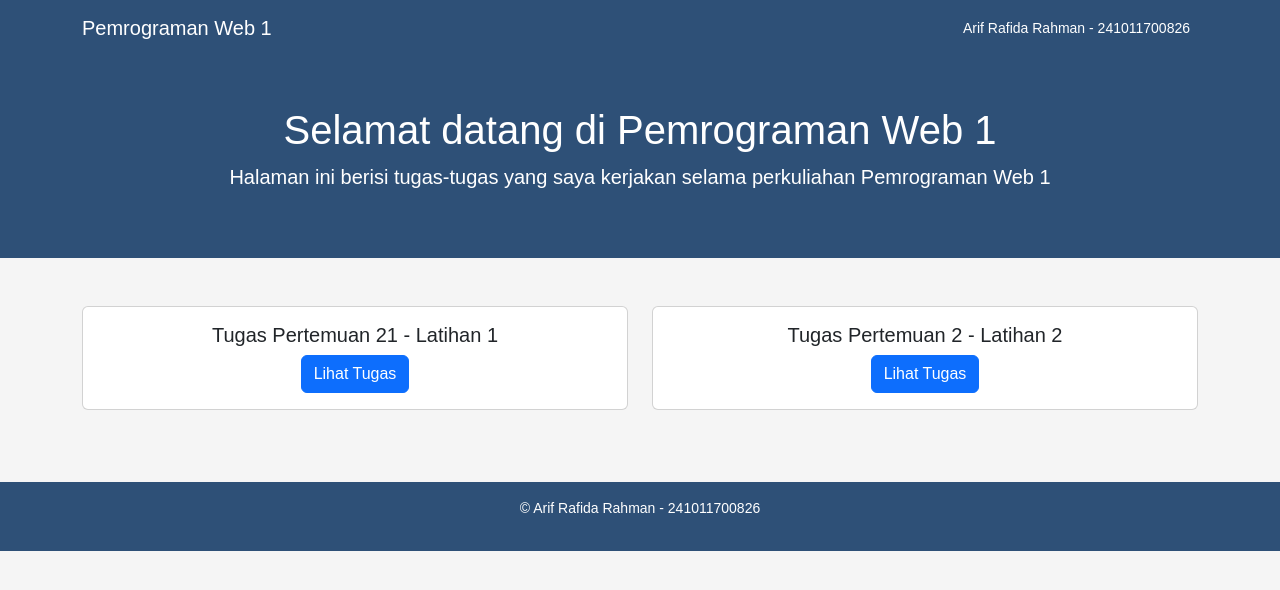
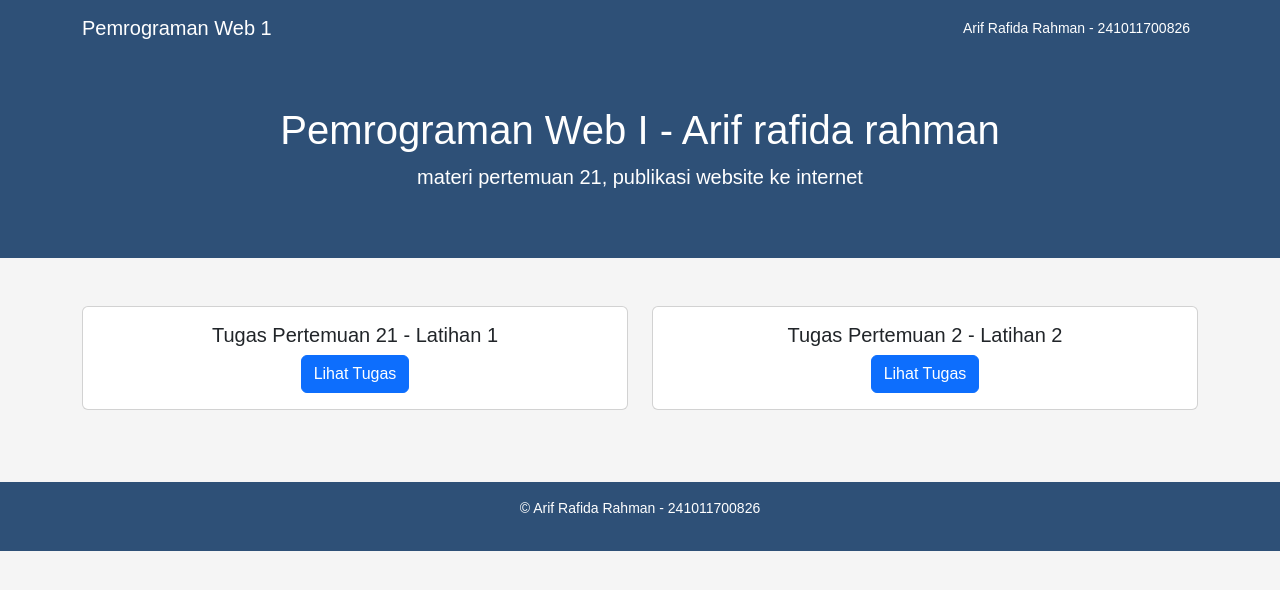
Before and after one commit to rafidda/pertemuan21, a plain HTML site: page index.html in a window 1280 px wide. Drawn offline with nearby package versions, Linux system fonts and the light colour scheme.

Commit message:
memperbaiki index dan latihan 2

```diff
--- a/index.html
+++ b/index.html
@@ -52,8 +52,8 @@
     </nav>
 
     <div class="hero-section">
-        <h1>Selamat datang di Pemrograman Web 1</h1>
-        <p class="lead">Halaman ini berisi tugas-tugas yang saya kerjakan selama perkuliahan Pemrograman Web 1</p>
+        <h1>Pemrograman Web I - Arif rafida rahman</h1>
+        <p class="lead">materi pertemuan 21, publikasi website ke internet</p>
     </div>
 
     <div class="container my-5">
```
Also changed, not shown: pert12lat2.html (+3 -3 lines).
